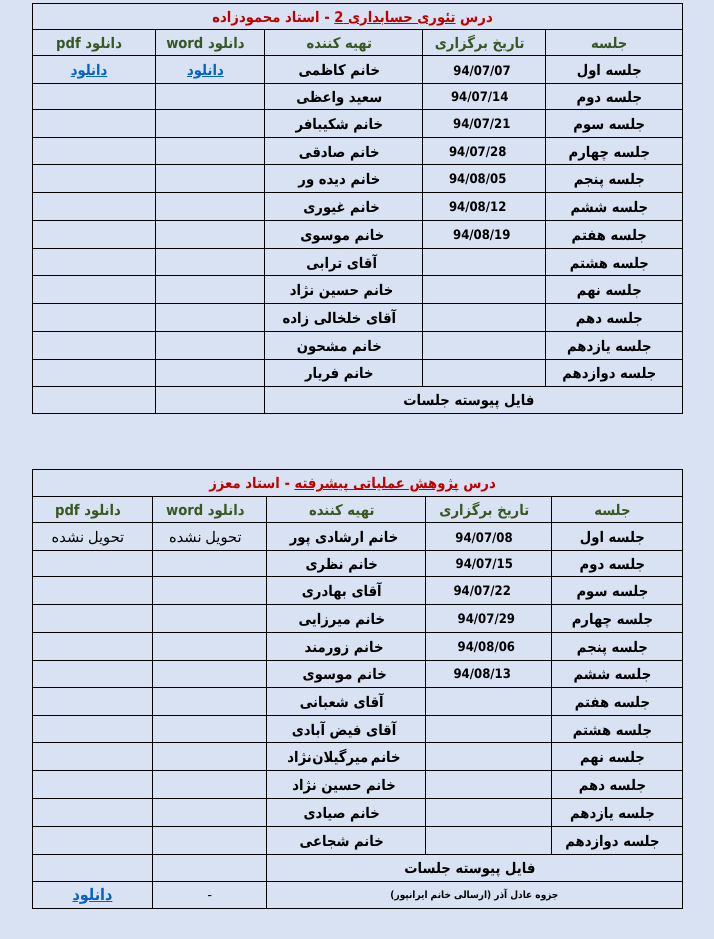
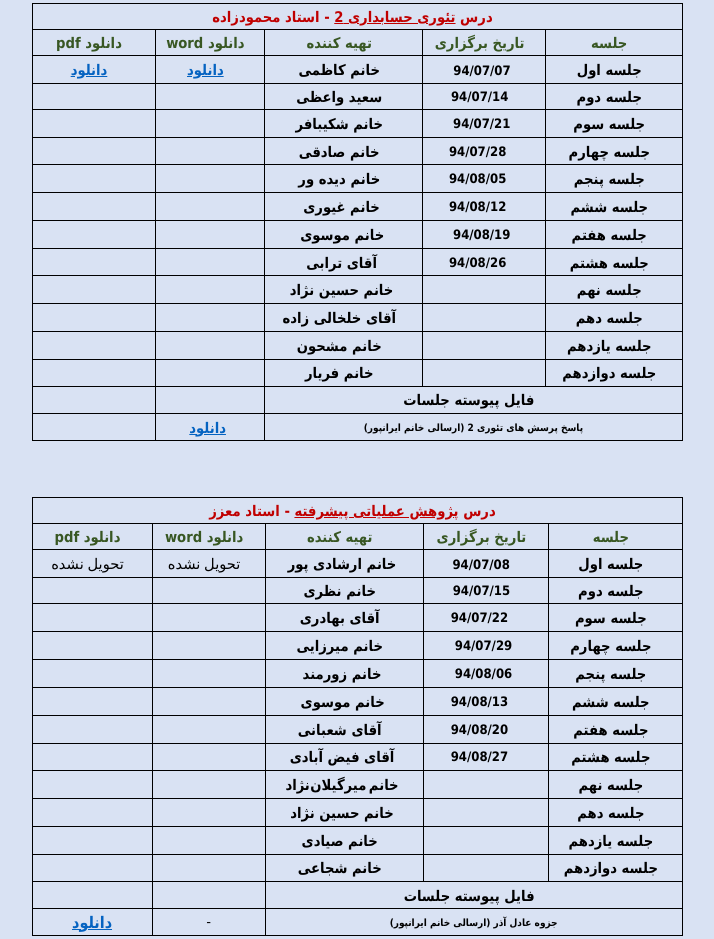
Before and after one commit to saeedvaezi/Jozveh, a plain HTML site: page index.html in a window 1280 px wide. Shown: the part 1024-1963 px from the top of the page, without its empty margins (283-997 px from the left). Drawn offline with Linux system fonts and the light colour scheme; a script that the page names is missing.

Commit message:
pasokh teori 2

```diff
--- a/index.html
+++ b/index.html
@@ -475,6 +475,67 @@ div.WordSection1
         font-weight: bold;
         text-align: justify;
     }
+    .auto-style90 {
+        text-align: center;
+        height: 20.3pt;
+        font-family: Tahoma;
+        font-size: x-small;
+        border-left: 1.0pt solid windowtext;
+        border-right: 1.0pt solid windowtext;
+        border-top-style: none;
+        border-top-color: inherit;
+        border-top-width: medium;
+        border-bottom: 1.0pt solid windowtext;
+        padding: 0cm 5.4pt;
+    }
+    .auto-style91 {
+        height: 19.7pt;
+        width: 101pt;
+    }
+    .auto-style92 {
+        height: 20.6pt;
+        width: 101pt;
+    }
+    .auto-style93 {
+        height: 19.5pt;
+        width: 101pt;
+    }
+    .auto-style94 {
+        height: 21.15pt;
+        width: 101pt;
+    }
+    .auto-style95 {
+        height: 20.7pt;
+        width: 101pt;
+    }
+    .auto-style96 {
+        height: 21.05pt;
+        width: 101pt;
+    }
+    .auto-style97 {
+        height: 20.65pt;
+        width: 101pt;
+    }
+    .auto-style98 {
+        height: 20.95pt;
+        width: 101pt;
+    }
+    .auto-style99 {
+        height: 20.5pt;
+        width: 101pt;
+    }
+    .auto-style100 {
+        height: 20.85pt;
+        width: 101pt;
+    }
+    .auto-style101 {
+        height: 20.75pt;
+        width: 101pt;
+    }
+    .auto-style102 {
+        height: 20.3pt;
+        width: 101pt;
+    }
 -->
 </style>
 
@@ -784,7 +845,8 @@ div.WordSection1
     <p class=auto-style72 align=center dir=RTL style='margin-top:0cm;margin-right:
     20.95pt;margin-bottom:0cm;margin-left:0cm;margin-bottom:.0001pt;text-align:
     center;text-indent:-14.15pt;line-height:normal'><span lang=FA
-    style='font-family:"Tahoma","sans-serif"'>&nbsp;</span></p>
+    style='font-family:"Tahoma","sans-serif"'>&nbsp;</span><span
+    style='font-family:"Tahoma","sans-serif"'>94/08/23</span></p>
     </td>
     <td width=154 style='width:115.5pt;border-top:none;border-left:solid windowtext 1.0pt;
     border-bottom:solid windowtext 1.0pt;border-right:none;padding:0cm 5.4pt 0cm 5.4pt;
@@ -824,7 +886,8 @@ div.WordSection1
     <p class=auto-style72 align=center dir=RTL style='margin-top:0cm;margin-right:
     20.95pt;margin-bottom:0cm;margin-left:0cm;margin-bottom:.0001pt;text-align:
     center;text-indent:-14.15pt;line-height:normal'><span lang=FA
-    style='font-family:"Tahoma","sans-serif"'>&nbsp;</span></p>
+    style='font-family:"Tahoma","sans-serif"'>&nbsp;</span><span
+    style='font-family:"Tahoma","sans-serif"'>94/08/30</span></p>
     </td>
     <td width=154 style='width:115.5pt;border-top:none;border-left:solid windowtext 1.0pt;
     border-bottom:solid windowtext 1.0pt;border-right:none;padding:0cm 5.4pt 0cm 5.4pt;
@@ -1481,7 +1544,8 @@ div.WordSection1
     <p class=auto-style72 align=center dir=RTL style='margin-top:0cm;margin-right:
     20.95pt;margin-bottom:0cm;margin-left:0cm;margin-bottom:.0001pt;text-align:
     center;text-indent:-14.15pt;line-height:normal'><span lang=FA
-    style='font-family:"Tahoma","sans-serif"'>&nbsp;</span></p>
+    style='font-family:"Tahoma","sans-serif"'>&nbsp;</span><span
+    style='font-family:"Tahoma","sans-serif"'>94/08/26</span></p>
     </td>
     <td style='border-left:solid windowtext 1.0pt;
     border-bottom:solid windowtext 1.0pt;padding:0cm 5.4pt 0cm 5.4pt;
@@ -1691,6 +1755,22 @@ div.WordSection1
     center;text-indent:-14.15pt;line-height:normal'><b><span lang=FA
     style='font-family:"Tahoma","sans-serif"'>&nbsp;</span></b></p>
     </td>
+   </tr>
+   <tr style='height:20.3pt'>
+    <td colspan=3 class="auto-style90">
+        <strong>پاسخ پرسش های تئوری 2 (ارسالی خانم ایرانپور)</strong></td>
+    <td width=113 style='width:3.0cm;border-top:none;border-left:solid windowtext 1.0pt;
+    border-bottom:solid windowtext 1.0pt;border-right:none;padding:0cm 5.4pt 0cm 5.4pt;
+    height:20.6pt'>
+    <p class=MsoNormal align=center dir=RTL style='margin-top:0cm;margin-right:
+    20.95pt;margin-bottom:0cm;margin-left:0cm;margin-bottom:.0001pt;text-align:
+    center;text-indent:-14.15pt;line-height:normal'><b><span
+    dir=LTR style='font-family:"Tahoma","sans-serif"'>&nbsp;<a href="pasokh_teori2.zip">دانلود</a></span></b></p>
+    </td>
+    <td width=125 style='width:93.6pt;border-top:none;border-left:solid windowtext 1.0pt;
+    border-bottom:solid windowtext 1.0pt;border-right:none;padding:0cm 5.4pt 0cm 5.4pt;
+    height:20.3pt'>
+        &nbsp;</td>
    </tr>
   </table>
   </div>
@@ -1730,8 +1810,7 @@ div.WordSection1
     </td>
    </tr>
    <tr style='height:19.7pt'>
-    <td width=129 style='width:97.0pt;border:solid windowtext 1.0pt;border-top:
-    none;padding:0cm 5.4pt 0cm 5.4pt;height:19.7pt'>
+    <td style='border-left: 1.0pt solid windowtext; border-right: 1.0pt solid windowtext; border-bottom: 1.0pt solid windowtext; padding: 0cm 5.4pt; border-top-style: none; border-top-color: inherit; border-top-width: medium;' class="auto-style91">
     <p class=MsoNormal align=center dir=RTL style='margin-top:0cm;margin-right:
     20.95pt;margin-bottom:0cm;margin-left:0cm;margin-bottom:.0001pt;text-align:
     center;text-indent:-14.15pt;line-height:normal'><b><span lang=FA
@@ -1773,8 +1852,7 @@ div.WordSection1
     </td>
    </tr>
    <tr style='height:20.6pt'>
-    <td width=129 style='width:97.0pt;border:solid windowtext 1.0pt;border-top:
-    none;padding:0cm 5.4pt 0cm 5.4pt;height:20.6pt'>
+    <td style='border-left: 1.0pt solid windowtext; border-right: 1.0pt solid windowtext; border-bottom: 1.0pt solid windowtext; padding: 0cm 5.4pt; border-top-style: none; border-top-color: inherit; border-top-width: medium;' class="auto-style92">
     <p class=MsoNormal align=center dir=RTL style='margin-top:0cm;margin-right:
     20.95pt;margin-bottom:0cm;margin-left:0cm;margin-bottom:.0001pt;text-align:
     center;text-indent:-14.15pt;line-height:normal'><b><span lang=FA
@@ -1812,8 +1890,7 @@ div.WordSection1
     </td>
    </tr>
    <tr style='height:19.5pt'>
-    <td width=129 style='width:97.0pt;border:solid windowtext 1.0pt;border-top:
-    none;padding:0cm 5.4pt 0cm 5.4pt;height:19.5pt'>
+    <td style='border-left: 1.0pt solid windowtext; border-right: 1.0pt solid windowtext; border-bottom: 1.0pt solid windowtext; padding: 0cm 5.4pt; border-top-style: none; border-top-color: inherit; border-top-width: medium;' class="auto-style93">
     <p class=MsoNormal align=center dir=RTL style='margin-top:0cm;margin-right:
     20.95pt;margin-bottom:0cm;margin-left:0cm;margin-bottom:.0001pt;text-align:
     center;text-indent:-14.15pt;line-height:normal'><b><span lang=FA
@@ -1853,8 +1930,7 @@ div.WordSection1
     </td>
    </tr>
    <tr style='height:21.15pt'>
-    <td width=129 style='width:97.0pt;border:solid windowtext 1.0pt;border-top:
-    none;padding:0cm 5.4pt 0cm 5.4pt;height:21.15pt'>
+    <td style='border-left: 1.0pt solid windowtext; border-right: 1.0pt solid windowtext; border-bottom: 1.0pt solid windowtext; padding: 0cm 5.4pt; border-top-style: none; border-top-color: inherit; border-top-width: medium;' class="auto-style94">
     <p class=MsoNormal align=center dir=RTL style='margin-top:0cm;margin-right:
     20.95pt;margin-bottom:0cm;margin-left:0cm;margin-bottom:.0001pt;text-align:
     center;text-indent:-14.15pt;line-height:normal'><b><span lang=FA
@@ -1894,8 +1970,7 @@ div.WordSection1
     </td>
    </tr>
    <tr style='height:20.7pt'>
-    <td width=129 style='width:97.0pt;border:solid windowtext 1.0pt;border-top:
-    none;padding:0cm 5.4pt 0cm 5.4pt;height:20.7pt'>
+    <td style='border-left: 1.0pt solid windowtext; border-right: 1.0pt solid windowtext; border-bottom: 1.0pt solid windowtext; padding: 0cm 5.4pt; border-top-style: none; border-top-color: inherit; border-top-width: medium;' class="auto-style95">
     <p class=MsoNormal align=center dir=RTL style='margin-top:0cm;margin-right:
     20.95pt;margin-bottom:0cm;margin-left:0cm;margin-bottom:.0001pt;text-align:
     center;text-indent:-14.15pt;line-height:normal'><b><span lang=FA
@@ -1935,8 +2010,7 @@ div.WordSection1
     </td>
    </tr>
    <tr style='height:21.05pt'>
-    <td width=129 style='width:97.0pt;border:solid windowtext 1.0pt;border-top:
-    none;padding:0cm 5.4pt 0cm 5.4pt;height:21.05pt'>
+    <td style='border-left: 1.0pt solid windowtext; border-right: 1.0pt solid windowtext; border-bottom: 1.0pt solid windowtext; padding: 0cm 5.4pt; border-top-style: none; border-top-color: inherit; border-top-width: medium;' class="auto-style96">
     <p class=MsoNormal align=center dir=RTL style='margin-top:0cm;margin-right:
     20.95pt;margin-bottom:0cm;margin-left:0cm;margin-bottom:.0001pt;text-align:
     center;text-indent:-14.15pt;line-height:normal'><b><span lang=FA
@@ -1976,8 +2050,7 @@ div.WordSection1
     </td>
    </tr>
    <tr style='height:20.65pt'>
-    <td width=129 style='width:97.0pt;border:solid windowtext 1.0pt;border-top:
-    none;padding:0cm 5.4pt 0cm 5.4pt;height:20.65pt'>
+    <td style='border-left: 1.0pt solid windowtext; border-right: 1.0pt solid windowtext; border-bottom: 1.0pt solid windowtext; padding: 0cm 5.4pt; border-top-style: none; border-top-color: inherit; border-top-width: medium;' class="auto-style97">
     <p class=MsoNormal align=center dir=RTL style='margin-top:0cm;margin-right:
     20.95pt;margin-bottom:0cm;margin-left:0cm;margin-bottom:.0001pt;text-align:
     center;text-indent:-14.15pt;line-height:normal'><b><span lang=FA
@@ -2014,8 +2087,7 @@ div.WordSection1
     </td>
    </tr>
    <tr style='height:20.95pt'>
-    <td width=129 style='width:97.0pt;border:solid windowtext 1.0pt;border-top:
-    none;padding:0cm 5.4pt 0cm 5.4pt;height:20.95pt'>
+    <td style='border-left: 1.0pt solid windowtext; border-right: 1.0pt solid windowtext; border-bottom: 1.0pt solid windowtext; padding: 0cm 5.4pt; border-top-style: none; border-top-color: inherit; border-top-width: medium;' class="auto-style98">
     <p class=MsoNormal align=center dir=RTL style='margin-top:0cm;margin-right:
     20.95pt;margin-bottom:0cm;margin-left:0cm;margin-bottom:.0001pt;text-align:
     center;text-indent:-14.15pt;line-height:normal'><b><span lang=FA
@@ -2027,7 +2099,8 @@ div.WordSection1
     <p class=auto-style72 align=center dir=RTL style='margin-top:0cm;margin-right:
     20.95pt;margin-bottom:0cm;margin-left:0cm;margin-bottom:.0001pt;text-align:
     center;text-indent:-14.15pt;line-height:normal'><span lang=FA
-    style='font-family:"Tahoma","sans-serif"'>&nbsp;</span></p>
+    style='font-family:"Tahoma","sans-serif"'>&nbsp;</span><span
+    style='font-family:"Tahoma","sans-serif"'>94/08/20</span></p>
     </td>
     <td style='border-left:solid windowtext 1.0pt;
     border-bottom:solid windowtext 1.0pt;padding:0cm 5.4pt 0cm 5.4pt;
@@ -2055,8 +2128,7 @@ div.WordSection1
     </td>
    </tr>
    <tr style='height:20.5pt'>
-    <td width=129 style='width:97.0pt;border:solid windowtext 1.0pt;border-top:
-    none;padding:0cm 5.4pt 0cm 5.4pt;height:20.5pt'>
+    <td style='border-left: 1.0pt solid windowtext; border-right: 1.0pt solid windowtext; border-bottom: 1.0pt solid windowtext; padding: 0cm 5.4pt; border-top-style: none; border-top-color: inherit; border-top-width: medium;' class="auto-style99">
     <p class=MsoNormal align=center dir=RTL style='margin-top:0cm;margin-right:
     20.95pt;margin-bottom:0cm;margin-left:0cm;margin-bottom:.0001pt;text-align:
     center;text-indent:-14.15pt;line-height:normal'><b><span lang=FA
@@ -2068,7 +2140,8 @@ div.WordSection1
     <p class=auto-style72 align=center dir=RTL style='margin-top:0cm;margin-right:
     20.95pt;margin-bottom:0cm;margin-left:0cm;margin-bottom:.0001pt;text-align:
     center;text-indent:-14.15pt;line-height:normal'><span lang=FA
-    style='font-family:"Tahoma","sans-serif"'>&nbsp;</span></p>
+    style='font-family:"Tahoma","sans-serif"'>&nbsp;</span><span
+    style='font-family:"Tahoma","sans-serif"'>94/08/27</span></p>
     </td>
     <td style='border-left:solid windowtext 1.0pt;
     border-bottom:solid windowtext 1.0pt;padding:0cm 5.4pt 0cm 5.4pt;
@@ -2096,8 +2169,7 @@ div.WordSection1
     </td>
    </tr>
    <tr style='height:20.85pt'>
-    <td width=129 style='width:97.0pt;border:solid windowtext 1.0pt;border-top:
-    none;padding:0cm 5.4pt 0cm 5.4pt;height:20.85pt'>
+    <td style='border-left: 1.0pt solid windowtext; border-right: 1.0pt solid windowtext; border-bottom: 1.0pt solid windowtext; padding: 0cm 5.4pt; border-top-style: none; border-top-color: inherit; border-top-width: medium;' class="auto-style100">
     <p class=MsoNormal align=center dir=RTL style='margin-top:0cm;margin-right:
     20.95pt;margin-bottom:0cm;margin-left:0cm;margin-bottom:.0001pt;text-align:
     center;text-indent:-14.15pt;line-height:normal'><b><span lang=FA
@@ -2141,8 +2213,7 @@ div.WordSection1
     </td>
    </tr>
    <tr style='height:21.15pt'>
-    <td width=129 style='width:97.0pt;border:solid windowtext 1.0pt;border-top:
-    none;padding:0cm 5.4pt 0cm 5.4pt;height:21.15pt'>
+    <td style='border-left: 1.0pt solid windowtext; border-right: 1.0pt solid windowtext; border-bottom: 1.0pt solid windowtext; padding: 0cm 5.4pt; border-top-style: none; border-top-color: inherit; border-top-width: medium;' class="auto-style94">
     <p class=MsoNormal align=center dir=RTL style='margin-top:0cm;margin-right:
     20.95pt;margin-bottom:0cm;margin-left:0cm;margin-bottom:.0001pt;text-align:
     center;text-indent:-14.15pt;line-height:normal'><b><span lang=FA
@@ -2182,8 +2253,7 @@ div.WordSection1
     </td>
    </tr>
    <tr style='height:20.75pt'>
-    <td width=129 style='width:97.0pt;border:solid windowtext 1.0pt;border-top:
-    none;padding:0cm 5.4pt 0cm 5.4pt;height:20.75pt'>
+    <td style='border-left: 1.0pt solid windowtext; border-right: 1.0pt solid windowtext; border-bottom: 1.0pt solid windowtext; padding: 0cm 5.4pt; border-top-style: none; border-top-color: inherit; border-top-width: medium;' class="auto-style101">
     <p class=MsoNormal align=center dir=RTL style='margin-top:0cm;margin-right:
     20.95pt;margin-bottom:0cm;margin-left:0cm;margin-bottom:.0001pt;text-align:
     center;text-indent:-14.15pt;line-height:normal'><b><span lang=FA
@@ -2223,8 +2293,7 @@ div.WordSection1
     </td>
    </tr>
    <tr style='height:20.3pt'>
-    <td width=129 style='width:97.0pt;border:solid windowtext 1.0pt;border-top:
-    none;padding:0cm 5.4pt 0cm 5.4pt;height:20.3pt'>
+    <td style='border-left: 1.0pt solid windowtext; border-right: 1.0pt solid windowtext; border-bottom: 1.0pt solid windowtext; padding: 0cm 5.4pt; border-top-style: none; border-top-color: inherit; border-top-width: medium;' class="auto-style102">
     <p class=MsoNormal align=center dir=RTL style='margin-top:0cm;margin-right:
     20.95pt;margin-bottom:0cm;margin-left:0cm;margin-bottom:.0001pt;text-align:
     center;text-indent:-14.15pt;line-height:normal'><b><span lang=FA
@@ -2592,7 +2661,8 @@ div.WordSection1
     <p class=auto-style72 align=center dir=RTL style='margin-top:0cm;margin-right:
     20.95pt;margin-bottom:0cm;margin-left:0cm;margin-bottom:.0001pt;text-align:
     center;text-indent:-14.15pt;line-height:normal'><span lang=FA
-    style='font-family:"Tahoma","sans-serif"'>&nbsp;</span></p>
+    style='font-family:"Tahoma","sans-serif"'>&nbsp;</span><span
+    style='font-family:"Tahoma","sans-serif"'>94/08/23</span></p>
     </td>
     <td style='border-left:solid windowtext 1.0pt;
     border-bottom:solid windowtext 1.0pt;padding:0cm 5.4pt 0cm 5.4pt;
@@ -2632,7 +2702,8 @@ div.WordSection1
     <p class=auto-style72 align=center dir=RTL style='margin-top:0cm;margin-right:
     20.95pt;margin-bottom:0cm;margin-left:0cm;margin-bottom:.0001pt;text-align:
     center;text-indent:-14.15pt;line-height:normal'><span lang=FA
-    style='font-family:"Tahoma","sans-serif"'>&nbsp;</span></p>
+    style='font-family:"Tahoma","sans-serif"'>&nbsp;</span><span
+    style='font-family:"Tahoma","sans-serif"'>94/08/30</span></p>
     </td>
     <td style='border-left:solid windowtext 1.0pt;
     border-bottom:solid windowtext 1.0pt;padding:0cm 5.4pt 0cm 5.4pt;
```
Also changed, not shown: 1 other file.
